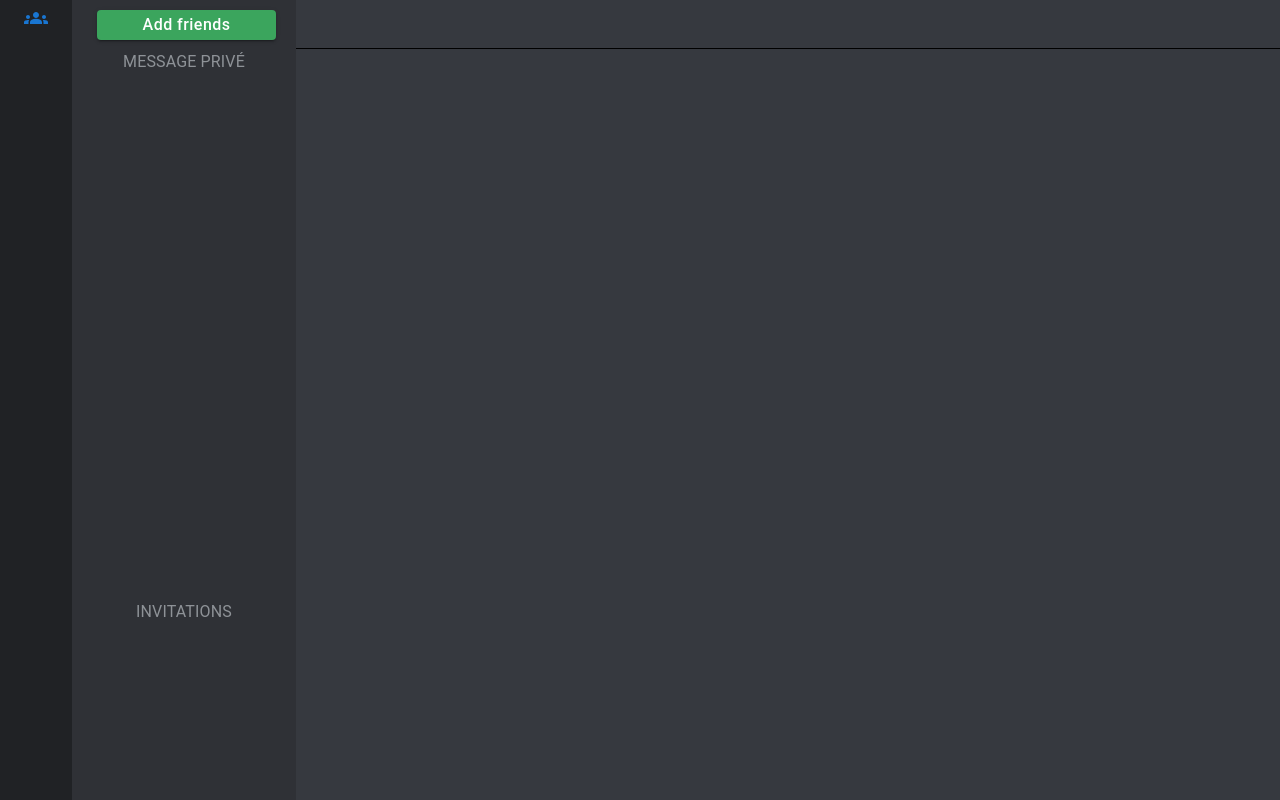
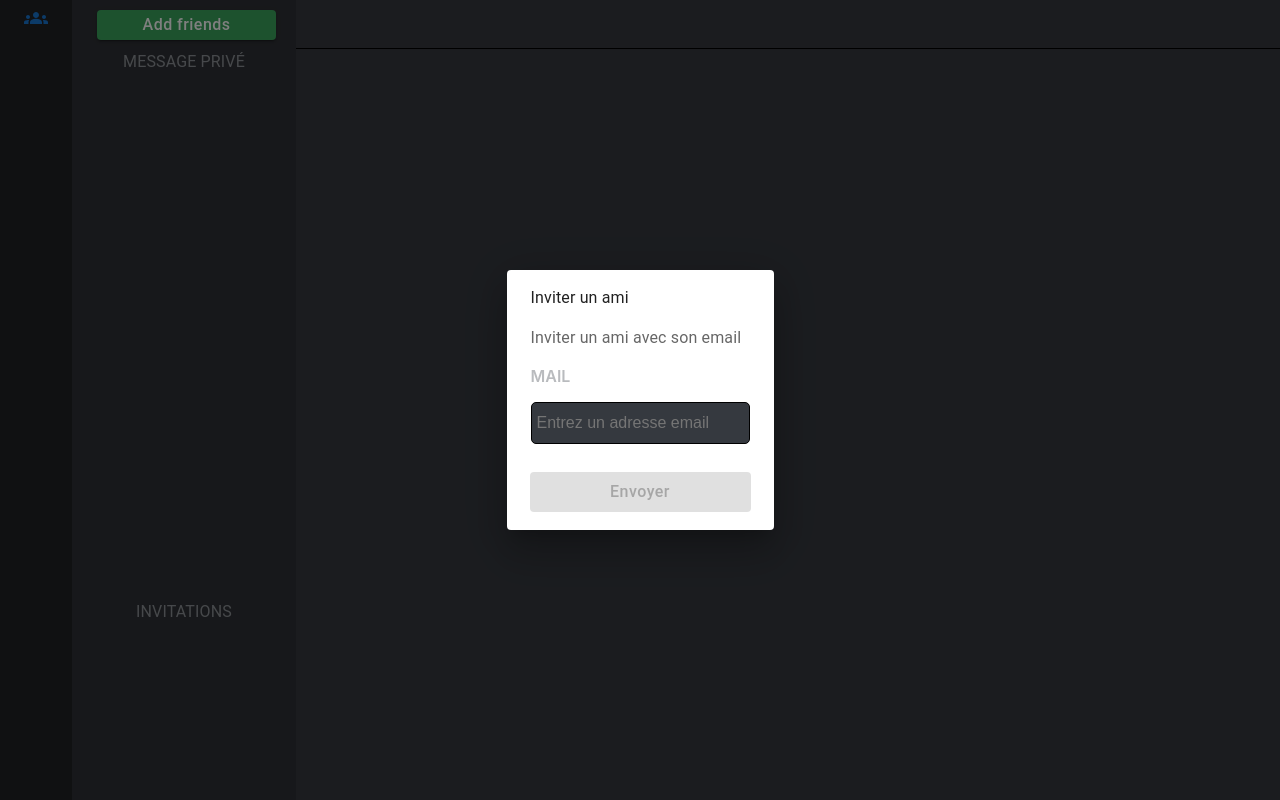
Before and after one commit to MorenoRajaonarison/meetalk, a React (Create React App) app in the folder front/: page /dashboard in a window 1280 px wide. Both pictures are taken after a click on the button "Add friends". Built offline with nearby package versions, Linux system fonts and the light colour scheme.

Commit message:
modale d'invitation avec mui

```diff
--- a/front/src/Dashboard/FriendsSidebar/AddFriendBtn.jsx
+++ b/front/src/Dashboard/FriendsSidebar/AddFriendBtn.jsx
@@ -1,5 +1,7 @@
-import React from 'react'
+import React, {useState} from 'react'
 import CustomPrimaryButton from "../../shared/components/CustomPrimaryButton"
+import AddFriendDialog from "./AddFriendDialog"
+
 
 const styles = {
   marginTop: '10px',
@@ -10,9 +12,14 @@ const styles = {
 }
 
 const AddFriendBtn = () => {
+  const [isDialogOpen, setIsDialogOpen] = useState(false)
 
   const handleOpenAddFriend = () => {
+    setIsDialogOpen(true)
+  }
 
+  const handleCloseAddFriend = () => {
+    setIsDialogOpen(false)
   }
   return <>
     <CustomPrimaryButton
@@ -20,6 +27,10 @@ const AddFriendBtn = () => {
       label="Add friends"
       onClick={handleOpenAddFriend}
     />
+    <AddFriendDialog
+      isDialogOpen={isDialogOpen}
+      closeDialogHandler={handleCloseAddFriend}
+    />
   </>
 }
 
--- /dev/null
+++ b/front/src/Dashboard/FriendsSidebar/AddFriendDialog.jsx
@@ -0,0 +1,64 @@
+import React, {useState, useEffect} from 'react'
+import Typography from '@mui/material/Typography'
+import DialogContentText from '@mui/material/DialogContentText'
+import Dialog from '@mui/material/Dialog'
+import DialogActions from '@mui/material/DialogActions'
+import DialogTitle from '@mui/material/DialogTitle'
+import DialogContent from '@mui/material/DialogContent'
+import CustomPrimaryButton from "../../shared/components/CustomPrimaryButton";
+import {validateMail} from '../../shared/Utils/validators'
+import InputWithLabel from "../../shared/components/InputWithLabel";
+
+const AddFriendDialog = ({isDialogOpen, closeDialogHandler, sendFriendInvitation = () => {}}) => {
+  const [mail, setEmail] = useState('')
+  const [isFormValid, setIsFormValid] = useState(false)
+
+  const handleSendInvitation = () => {
+    //TODO: envoyer un invitation au serveur
+  }
+
+  const handleCloseDialog = () => {
+    closeDialogHandler()
+    setEmail('')
+  }
+
+  useEffect(() => {
+    setIsFormValid(validateMail(mail))
+  }, [mail, setIsFormValid])
+
+  return (
+    <div>
+      <Dialog open={isDialogOpen} onClose={handleCloseDialog}>
+        <DialogTitle>
+          <Typography>Inviter un  ami</Typography>
+        </DialogTitle>
+        <DialogContent>
+          <DialogContentText>
+            <Typography>Inviter un ami avec son email</Typography>
+          </DialogContentText>
+          <InputWithLabel
+            label='Mail'
+            type='text'
+            value={mail}
+            setValue={setEmail}
+            placeholder='Entrez un adresse email'
+          />
+        </DialogContent>
+        <DialogActions>
+          <CustomPrimaryButton
+            onClick={handleSendInvitation}
+            disabled={!isFormValid}
+            label='Envoyer'
+            additionalStyles={{
+              marginLeft: '15px',
+              marginRight: '15px',
+              marginBottom: '10px'
+            }}
+          />
+        </DialogActions>
+      </Dialog>
+    </div>
+  )
+}
+
+export default AddFriendDialog
--- a/front/src/shared/Utils/validators.jsx
+++ b/front/src/shared/Utils/validators.jsx
@@ -7,7 +7,7 @@ export const validateFormRegister = ({mail, username,password}) => {
   return (validateMail(mail) && validatePassword(password) && validateUsername(username))
 }
 
-const validateMail = mail => {
+export const validateMail = mail => {
   const mailPattern = /^[a-zA-Z0-9._-]+@[a-zA-Z0-9.-]+\.[a-zA-Z]{2,4}$/
   return mailPattern.test(mail)
 }
```
